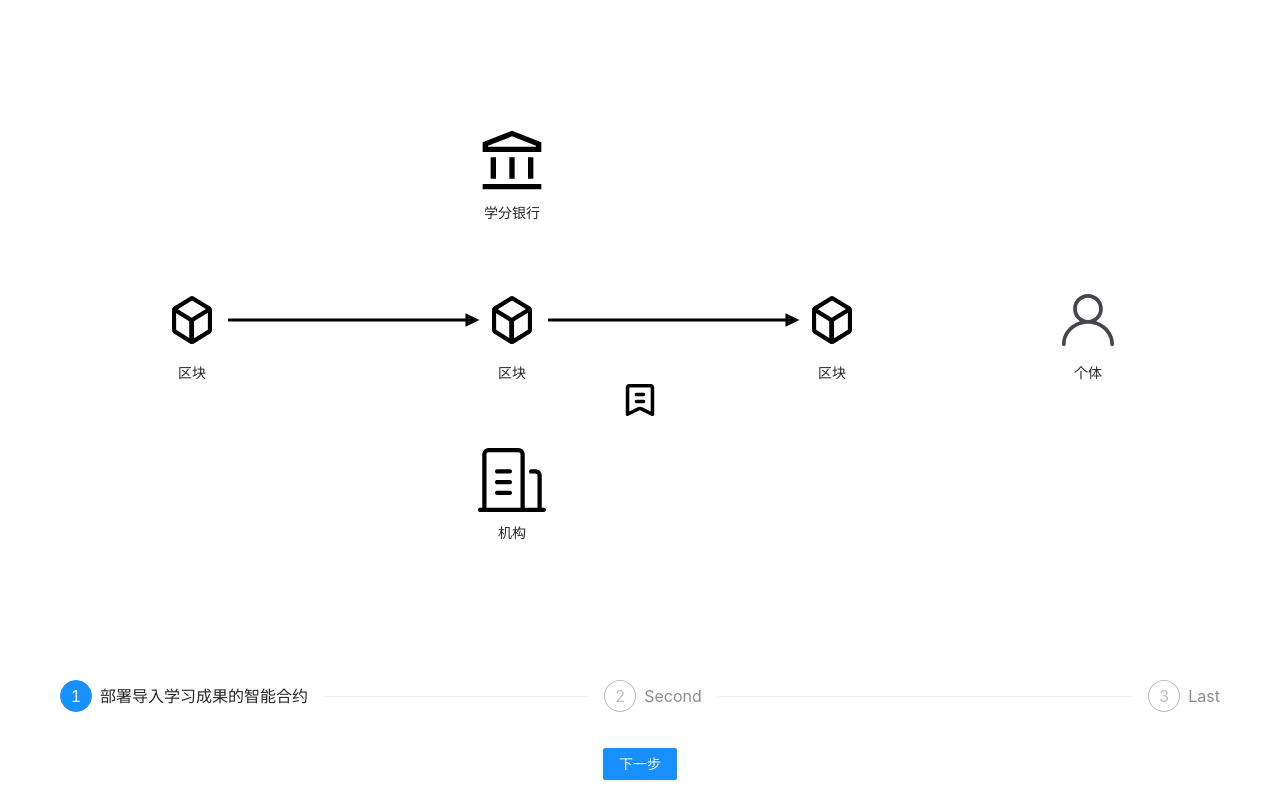
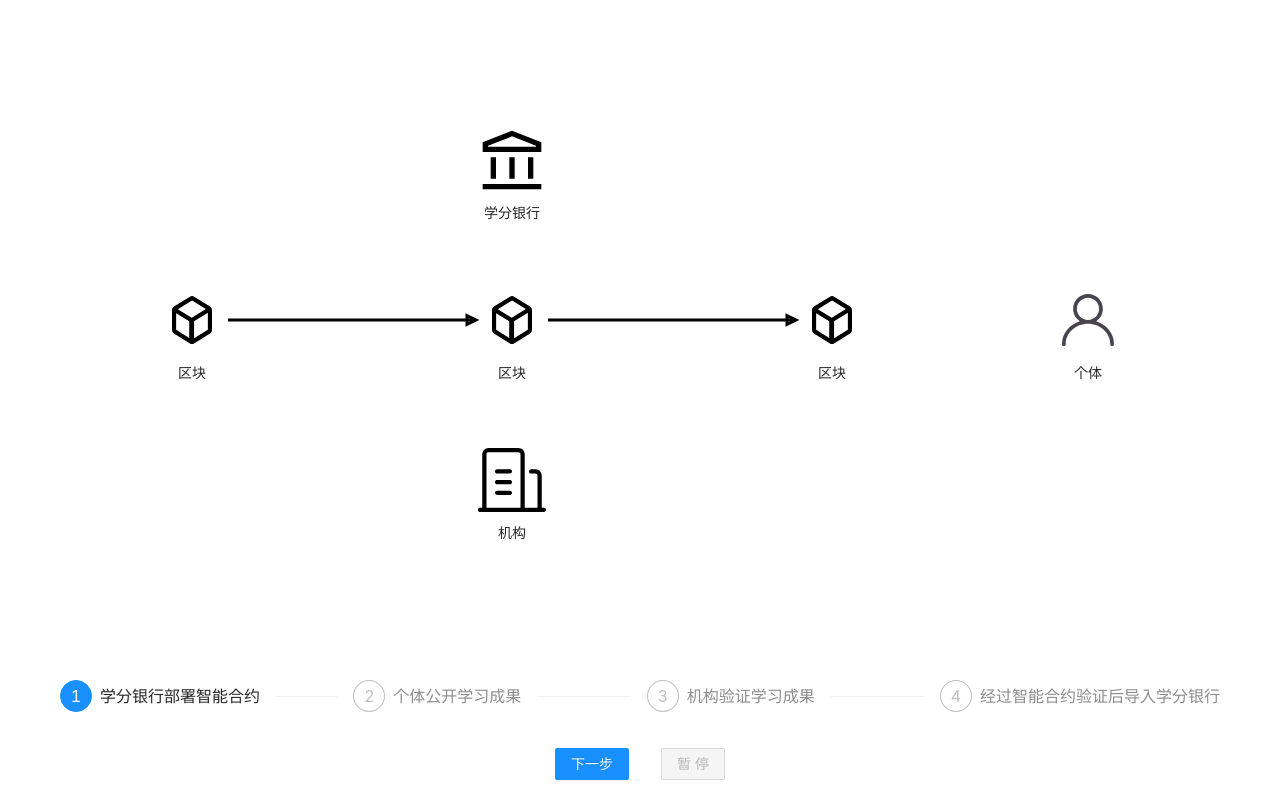
Before and after one commit to MonteCarloClub/changsanjiao, a Vue app: page /lad in a window 1280 px wide. Built offline with nearby package versions, Linux system fonts and the light colour scheme.

Commit message:
学习成果上链

```diff
--- a/src/common/step.ts
+++ b/src/common/step.ts
@@ -5,22 +5,36 @@ export type Step = {
   handler: () => Promise<any>;
 };
 
-export function genSteps(steps: Step[]) {
+export function genSteps(steps: Step[], loopBegin: number) {
   const currentStep = ref<number>(0);
   const running = ref<boolean>(false);
+  const auto = ref<boolean>(true);
 
   const nextStep = () => {
+    auto.value = true;
     running.value = true;
+    if (currentStep.value === steps.length) {
+      currentStep.value = loopBegin;
+    }
     steps[currentStep.value].handler().then(() => {
-      console.log('inside then');
       currentStep.value += 1;
       running.value = false;
+      // 如果是自动播放
+      if (auto.value) {
+        nextStep();
+      }
     });
   };
 
+  const pauseLoop = () => {
+    auto.value = false;
+  }
+
   return {
+    auto,
     running,
     currentStep,
     nextStep,
+    pauseLoop
   };
 }
--- a/src/components/Steps.vue
+++ b/src/components/Steps.vue
@@ -3,7 +3,7 @@ import { PropType } from "vue";
 
 import { Step } from "@/common/step";
 
-const emit = defineEmits(['nextstep']);
+const emit = defineEmits(['nextstep', 'pause']);
 defineProps({
     current: {
         type: Number,
@@ -27,6 +27,7 @@ defineProps({
         </a-steps>
         <div class="steps-action">
             <a-button type="primary" @click="emit('nextstep')" :disabled="disabled"> 下一步 </a-button>
+            <a-button type="primary" @click="emit('pause')" :disabled="!disabled"> 暂停 </a-button>
         </div>
     </div>
 </template>
@@ -41,7 +42,9 @@ defineProps({
 }
 
 .steps-action {
-    text-align: center;
     padding-top: 36px;
+    display: flex;
+    justify-content: center;
+    gap: 32px;
 }
 </style>
--- a/src/pages/LearningAchievementDeposit/Index.vue
+++ b/src/pages/LearningAchievementDeposit/Index.vue
@@ -5,7 +5,7 @@ import { genSteps, Step } from "@/common/step";
 import { Role as Node } from "@/common/roles";
 import { createScene } from "@/common/scene";
 import { smartContract } from "@/common/settings";
-import { moveTo } from "@/common/animate";
+import { moveTo, fadeOut } from "@/common/animate";
 
 import Role from "@/components/Role.vue";
 import Steps from "@/components/Steps.vue";
@@ -59,17 +59,20 @@ const {
 
 
 const refSmartContract = ref<HTMLElement | null>(null);
+const refLearningRecords = ref<HTMLElement | null>(null);
+const refLearningRecordsCopy = ref<HTMLElement | null>(null);
+const refVerifyRecords = ref<HTMLElement | null>(null);
 
 const steps: Step[] = [
     {
-        title: '部署导入学习成果的智能合约',
+        title: '学分银行部署智能合约',
         handler: (): Promise<any> => {
             return new Promise((resolve, reject) => {
-                const institutions = nodes.value.filter(node => node.role === 'institution')
-                if (institutions.length === 0) {
+                const banks = nodes.value.filter(node => node.role === 'bank')
+                if (banks.length === 0) {
                     reject(1);
                 }
-                const pos = institutions[0];
+                const pos = banks[0];
                 const div = refSmartContract.value as HTMLDivElement;
                 div.style.left = pos.x + 'px';
                 div.style.top = pos.y + 'px';
@@ -83,36 +86,117 @@ const steps: Step[] = [
 
                 refSmartContract.value && moveTo(refSmartContract.value, {
                     x: block.x,
-                    y: block.y,
+                    y: block.y - 64,
                 }, () => resolve(1))
             })
         }
     },
     {
-        title: 'Second',
+        title: '个体公开学习成果',
         handler: (): Promise<any> => {
             return new Promise((resolve, reject) => {
-                setTimeout(() => {
-                    console.log('inside setTimeout');
-                    resolve(1);
-                }, 1000)
+                const users = nodes.value.filter(node => node.role === 'user')
+                if (users.length === 0) {
+                    reject(1);
+                }
+                const pos = users[0];
+                const div = refLearningRecords.value as HTMLDivElement;
+                div.style.left = pos.x + 'px';
+                div.style.top = pos.y + 'px';
+                div.style.opacity = '1';
+
+                const blocks = nodes.value.filter(node => node.role === 'block')
+                if (blocks.length === 0) {
+                    reject(1);
+                }
+                const block = blocks[2];
+
+                refLearningRecords.value && moveTo(refLearningRecords.value, {
+                    x: block.x,
+                    y: block.y - 64,
+                }, () => resolve(1))
             })
         }
     },
     {
-        title: 'Last',
+        title: '机构验证学习成果',
         handler: (): Promise<any> => {
             return new Promise((resolve, reject) => {
-                setTimeout(() => {
-                    console.log('inside setTimeout');
-                    resolve(1);
-                }, 1000)
+                const recordDiv = refLearningRecords.value as HTMLDivElement;
+                const recordDivCopy = refLearningRecordsCopy.value as HTMLDivElement;
+                recordDivCopy.style.left = recordDiv.style.left;
+                recordDivCopy.style.top = recordDiv.style.top;
+                recordDivCopy.style.opacity = '1';
+
+                const institutions = nodes.value.filter(node => node.role === 'institution')
+                if (institutions.length === 0) {
+                    reject(1);
+                }
+                const institution = institutions[0];
+
+                refLearningRecordsCopy.value && moveTo(refLearningRecordsCopy.value, {
+                    x: institution.x,
+                    y: institution.y - 64,
+                }, () => {
+                    const verifyRecords = refVerifyRecords.value as HTMLDivElement;
+                    verifyRecords.style.left = institution.x + 'px';
+                    verifyRecords.style.top =  institution.y + 'px';
+                    verifyRecords.style.opacity = '1';
+
+                    const blocks = nodes.value.filter(node => node.role === 'block')
+                    if (blocks.length === 0) {
+                        reject(1);
+                    }
+                    const block = blocks[1];
+
+                    refLearningRecordsCopy.value && fadeOut(refLearningRecordsCopy.value);
+                    refVerifyRecords.value && moveTo(refVerifyRecords.value, {
+                        x: block.x,
+                        y: block.y - 64,
+                    }, () => resolve(1));
+                })
+            })
+        }
+    },
+    {
+        title: '经过智能合约验证后导入学分银行',
+        handler: (): Promise<any> => {
+            return new Promise((resolve, reject) => {
+                const banks = nodes.value.filter(node => node.role === 'bank')
+                if (banks.length === 0) {
+                    reject(1);
+                }
+                const bank = banks[0];
+
+                const smartContract = refSmartContract.value as HTMLDivElement;
+                const x = parseInt(smartContract.style.left);
+                const y = parseInt(smartContract.style.top);
+
+                let count = 0;
+                const finish = () => {
+                    count += 1;
+                    if (count === 2) {
+                        refLearningRecords.value && moveTo(refLearningRecords.value, {
+                            x: bank.x,
+                            y: bank.y - 64,
+                        }, () => resolve(1));
+                    }
+                }
+
+                refLearningRecords.value && moveTo(refLearningRecords.value, {
+                    x: x + 64 + 64,
+                    y,
+                }, finish);
+
+                refVerifyRecords.value && moveTo(refVerifyRecords.value, {
+                    x: x + 64,
+                    y,
+                }, finish);
             })
         }
     },
 ]
-const { running, currentStep, nextStep } = genSteps(steps);
-
+const { running, currentStep, nextStep, pauseLoop } = genSteps(steps, 1);
 </script>
 
 <template>
@@ -127,15 +211,26 @@ const { running, currentStep, nextStep } = genSteps(steps);
         <Blockchain :nodes="nodes" :width="screenWidth" :height="screenHeight" />
     </div>
     <div ref="refWindow" class="fullscreen">
-        <div ref="refSmartContract" :style="{
-            opacity: 1,
-        }" class="node">
+
+        <div ref="refSmartContract" :style="{ opacity: 0 }" class="node">
             <img src="@/assets/contract.svg" alt="智能合约" :width="smartContract.size">
+        </div>
+
+        <div ref="refLearningRecords" :style="{ opacity: 0 }" class="node">
+            <img src="@/assets/records.svg" alt="学习成果" :width="smartContract.size">
+        </div>
+
+        <div ref="refLearningRecordsCopy" :style="{ opacity: 0 }" class="node">
+            <img src="@/assets/records.svg" alt="学习成果" :width="smartContract.size">
+        </div>
+
+        <div ref="refVerifyRecords" :style="{ opacity: 0 }" class="node">
+            <img src="@/assets/verify.svg" alt="验证学习成果" :width="smartContract.size">
         </div>
 
     </div>
     <div ref="refWindow" class="fullscreen">
-        <Steps :current="currentStep" :steps="steps" @nextstep="nextStep" :disabled="running" />
+        <Steps :current="currentStep" :steps="steps" @nextstep="nextStep" @pause="pauseLoop" :disabled="running"/>
     </div>
 </template>
 
```
Also changed, not shown: src/assets/records.svg (added), src/assets/verify.svg (added).
